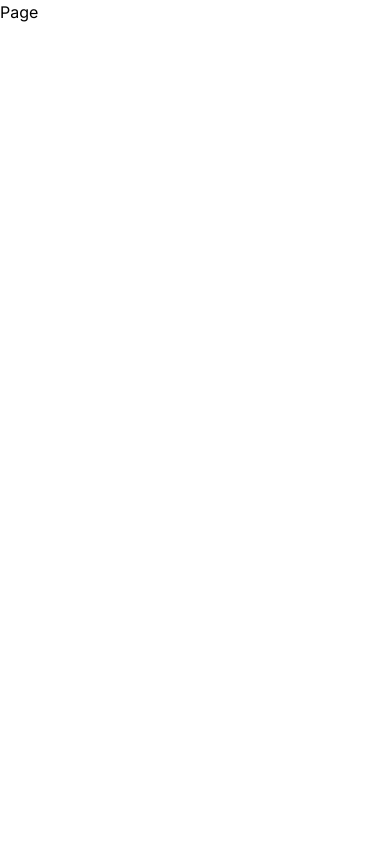
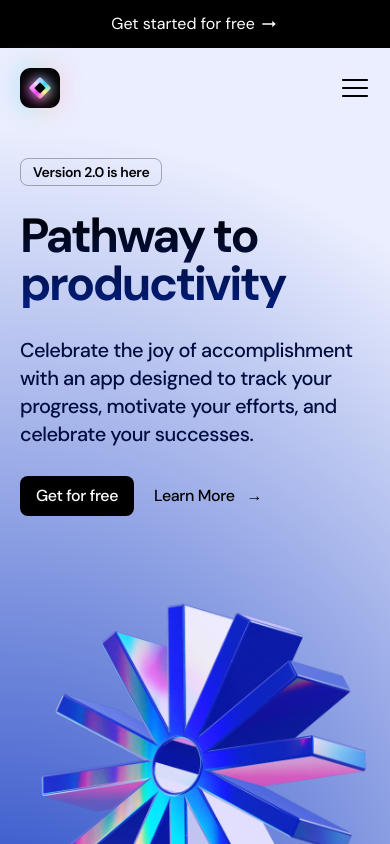
Before and after one commit to shiyammm/saas_landing_light, a Next.js app: page / in a window 390 px wide. Shown: the top 844 px of the page. Built offline with nearby package versions, Linux system fonts and the light colour scheme.

Commit message:
Completed implementation of header, hero section, and additional content sections with responsive design adjustments.

```diff
--- a/package.json
+++ b/package.json
@@ -11,7 +11,9 @@
   "dependencies": {
     "next": "14.2.7",
     "react": "^18",
-    "react-dom": "^18"
+    "react-dom": "^18",
+    "react-icons": "^5.3.0",
+    "tailwind-merge": "^2.5.2"
   },
   "devDependencies": {
     "@types/node": "^20",
--- a/src/app/globals.css
+++ b/src/app/globals.css
@@ -1,3 +1,51 @@
 @tailwind base;
 @tailwind components;
 @tailwind utilities;
+
+@layer utilities {
+  .btn {
+    @apply bg-black px-4 py-2 rounded-lg font-medium inline-flex items-center justify-center tracking-tight text-white;
+  }
+  .btn-primary {
+    @apply bg-black text-white;
+  }
+  .btn-text {
+    @apply bg-transparent text-black;
+  }
+}
+
+.rainbow_gradient {
+  background: linear-gradient(
+    to right,
+    hsl(296, 100%, 92%, 0.7),
+    hsl(191, 100%, 58%, 0.7),
+    hsl(59, 100%, 75%, 0.7),
+    hsl(336, 87%, 79%, 0.7),
+    hsl(296, 100%, 92%, 0.7)
+  );
+}
+.gradient-text {
+  background: linear-gradient(to bottom, hsl(0, 0%, 0%), hsl(226, 100%, 25%));
+  background-clip: text;
+  -webkit-background-clip: text;
+  color: transparent;
+  -webkit-text-fill-color: transparent;
+}
+
+.hero_gradient {
+  background: linear-gradient(
+    to bottom,
+    hsl(0, 0%, 0%) 0%,
+    hsl(262, 67%, 15%) 34%,
+    hsl(262, 66%, 38%) 65%,
+    hsl(270, 60%, 65%) 82%
+  );
+}
+
+.radial_gradient {
+  background: radial-gradient(
+    ellipse 200% 100% at bottom left,
+    #183ec2,
+    #eaeefe 100%
+  );
+}
--- a/src/app/layout.tsx
+++ b/src/app/layout.tsx
@@ -1,12 +1,13 @@
-import type { Metadata } from "next";
-import { Inter } from "next/font/google";
-import "./globals.css";
+import type { Metadata } from 'next';
+import { DM_Sans } from 'next/font/google';
+import './globals.css';
+import { twMerge } from 'tailwind-merge';
 
-const inter = Inter({ subsets: ["latin"] });
+const dm_sans = DM_Sans({ subsets: ['latin'] });
 
 export const metadata: Metadata = {
-  title: "Light Saas Landing Page",
-  description: "Generated by create next app",
+  title: 'Light Saas Landing Page',
+  description: 'Generated by create next app',
 };
 
 export default function RootLayout({
@@ -16,7 +17,11 @@ export default function RootLayout({
 }>) {
   return (
     <html lang="en">
-      <body className={inter.className}>{children}</body>
+      <body
+        className={twMerge(dm_sans.className, 'antialiased bg-main-background')}
+      >
+        {children}
+      </body>
     </html>
   );
 }
--- a/src/app/page.tsx
+++ b/src/app/page.tsx
@@ -1,9 +1,16 @@
-import React from 'react'
+import Header from '@/components/Header';
+import Hero from '@/components/Hero';
+import Marque from '@/components/Marque';
+import React from 'react';
 
 const page = () => {
   return (
-    <h1>Page</h1>
-  )
-}
+    <>
+      <Header />
+      <Hero />
+      <Marque />
+    </>
+  );
+};
 
-export default page
+export default page;
--- /dev/null
+++ b/src/components/Header.tsx
@@ -0,0 +1,59 @@
+import React, { useState } from 'react';
+import { MdArrowRightAlt } from 'react-icons/md';
+import Image from 'next/image';
+import AppLogo from '@/assets/logosaas.png';
+import { RxHamburgerMenu } from 'react-icons/rx';
+import Link from 'next/link';
+
+function Header() {
+  const navLinks = ['about', 'features', 'updates', 'help', 'customers'];
+
+  return (
+    <header className="sticky top-0 text-white backdrop-blur-sm z-50">
+      <div className="flex items-center justify-center py-3 bg-black gap-3">
+        <p className="text-md hidden md:block text-white/60">
+          Streamline your workflow and boost your productivity.
+        </p>
+        <div className="inline-flex items-center gap-1">
+          <p className="flex gap-1 items-center">Get started for free</p>
+          <MdArrowRightAlt size={20} className="text-white" />
+        </div>
+      </div>
+
+      <div className="py-5 flex justify-between items-center">
+        <div className="container">
+          <div className="flex items-center justify-between">
+            <div className="relative">
+              <div className="absolute rainbow_gradient size-10 blur-md" />
+              <Image
+                src={AppLogo}
+                alt="saas-logo"
+                width={40}
+                height={40}
+                className="relative"
+              />
+            </div>
+            <RxHamburgerMenu size={30} className="text-black md:hidden" />
+            <nav className="md:flex items-center gap-6 hidden">
+              {navLinks.map((link) => (
+                <ul className="flex gap-4" key={link}>
+                  <li>
+                    <Link
+                      href={link}
+                      className="text-black/60 capitalize text-md font-medium hover:text-opacity-100 transition"
+                    >
+                      {link}
+                    </Link>
+                  </li>
+                </ul>
+              ))}
+              <button className="btn btn-primary">Get for free</button>
+            </nav>
+          </div>
+        </div>
+      </div>
+    </header>
+  );
+}
+
+export default Header;
--- /dev/null
+++ b/src/components/Hero.tsx
@@ -0,0 +1,60 @@
+import React from 'react';
+import cog from '@/assets/cog.png';
+import cylinder from '@/assets/cylinder.png';
+import noodle from '@/assets/noodle.png';
+import Image from 'next/image';
+
+const Hero = () => {
+  return (
+    <section className="pt-8 md:pt-5 md:pb-10 pb-20 radial_gradient overflow-x-clip">
+      <div className="container">
+        <div className="md:flex items-center">
+          <div className="space-y-7 md:max-w-md">
+            <span className="border border-black border-opacity-30 px-3 py-1 tracking-tight rounded-lg text-sm font-semibold">
+              Version 2.0 is here
+            </span>
+            <h1 className="text-5xl md:text-7xl gradient-text font-bold tracking-tighter">
+              Pathway to productivity
+            </h1>
+            <p className="text-xl text-[#010D3E] font-medium tracking-tight">
+              Celebrate the joy of accomplishment with an app designed to track
+              your progress, motivate your efforts, and celebrate your
+              successes.
+            </p>
+            <div className="text-black flex gap-1 items-center tracking-tighter">
+              <button className="btn btn-primary">Get for free</button>
+              <button className="btn btn-text gap-3">
+                <span>Learn More {'  '}</span>
+                &rarr;
+              </button>
+            </div>
+          </div>
+
+          <div className="mt-20 md:mt-0 md:h-[650px] md:flex-1 relative">
+            <Image
+              src={cog}
+              alt="cog"
+              className="md:absolute md:h-full md:w-auto md:max-w-none md:-left-6 xl:left-0 2xl:left-[10rem]"
+            />
+            <Image
+              src={cylinder}
+              alt="cylinder"
+              width={220}
+              height={220}
+              className="md:absolute hidden md:block -top-8 -left-[8rem] 2xl:left-0"
+            />
+            <Image
+              src={noodle}
+              alt="noodle"
+              width={220}
+              height={220}
+              className="md:absolute rotate-[30deg] top-[33rem] hidden lg:block left-[30rem] 2xl:left-[40rem]"
+            />
+          </div>
+        </div>
+      </div>
+    </section>
+  );
+};
+
+export default Hero;
--- /dev/null
+++ b/src/components/Marque.tsx
@@ -0,0 +1,7 @@
+import React from 'react';
+
+const Marque = () => {
+  return <section className="w-full h-screen">Marque</section>;
+};
+
+export default Marque;
--- a/tailwind.config.js
+++ /dev/null
@@ -1,8 +0,0 @@
-/** @type {import('tailwindcss').Config} */
-module.exports = {
-  content: [],
-  theme: {
-    extend: {},
-  },
-  plugins: [],
-}
--- a/tailwind.config.ts
+++ b/tailwind.config.ts
@@ -1,17 +1,22 @@
-import type { Config } from "tailwindcss";
+import type { Config } from 'tailwindcss';
 
 const config: Config = {
   content: [
-    "./src/pages/**/*.{js,ts,jsx,tsx,mdx}",
-    "./src/components/**/*.{js,ts,jsx,tsx,mdx}",
-    "./src/app/**/*.{js,ts,jsx,tsx,mdx}",
+    './src/pages/**/*.{js,ts,jsx,tsx,mdx}',
+    './src/components/**/*.{js,ts,jsx,tsx,mdx}',
+    './src/app/**/*.{js,ts,jsx,tsx,mdx}',
   ],
   theme: {
     extend: {
-      backgroundImage: {
-        "gradient-radial": "radial-gradient(var(--tw-gradient-stops))",
-        "gradient-conic":
-          "conic-gradient(from 180deg at 50% 50%, var(--tw-gradient-stops))",
+      colors: {
+        'main-background': '#EAEEFE',
+      },
+      container: {
+        center: true,
+        padding: {
+          DEFAULT: '20px',
+          lg: '80px',
+        },
       },
     },
   },
```
Also changed, not shown: 1 other file (tests, documents, lock files or other folders).
